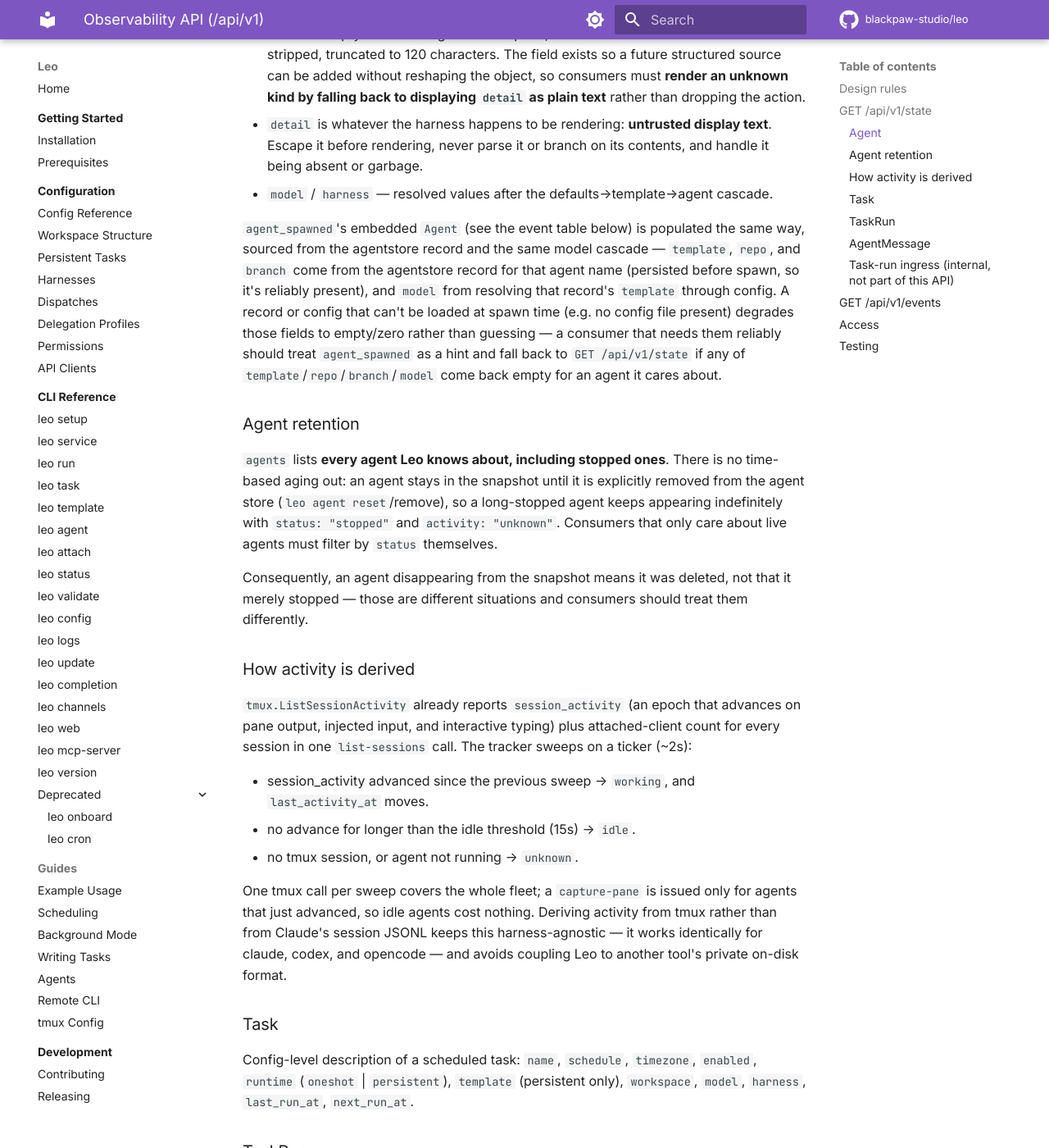
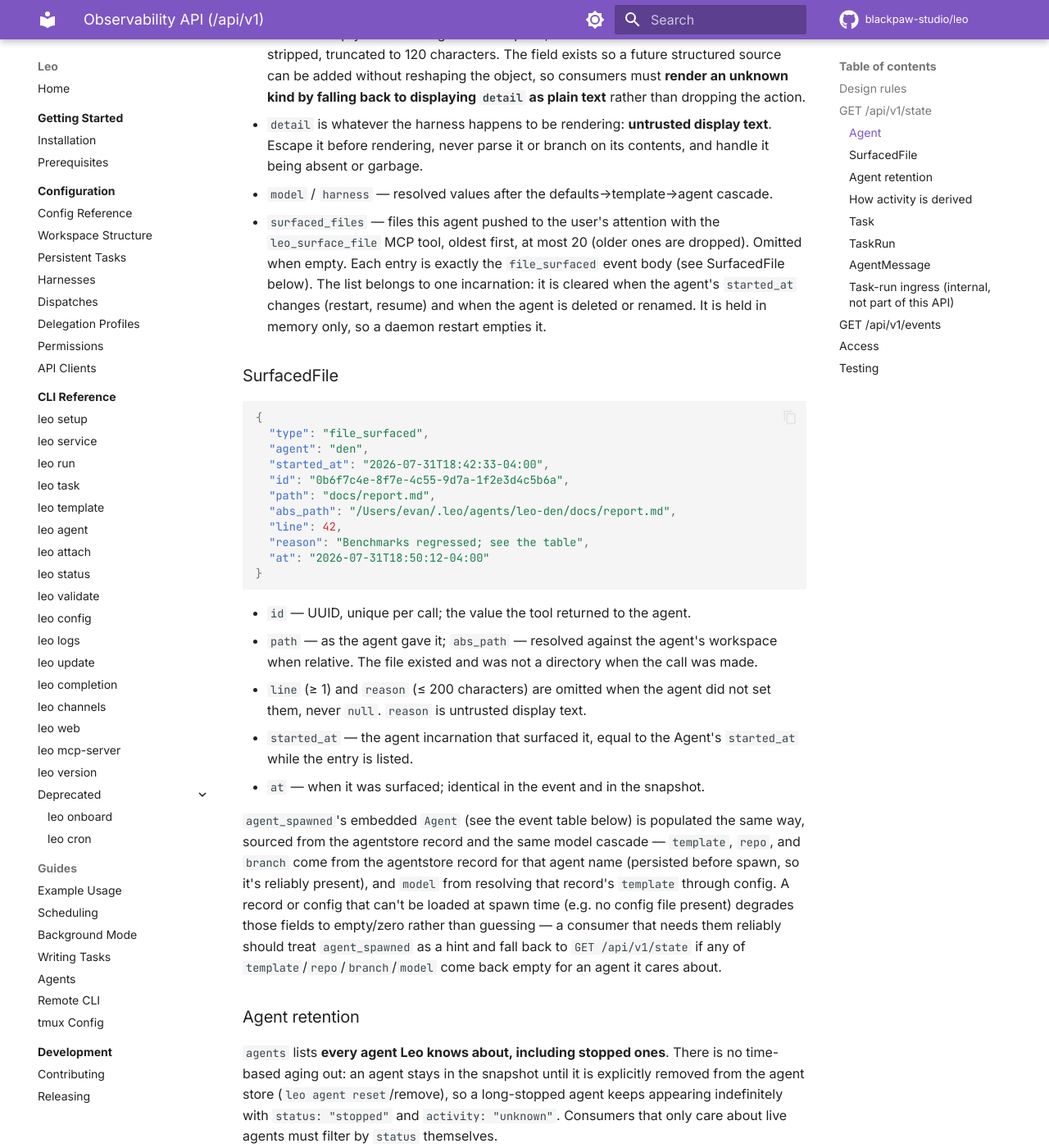
Before and after one commit to blackpaw-studio/leo, an MkDocs documentation site: the page built from docs/specs/2026-07-31-observability-api.md, in a window 1280 px wide and 1400 px high, scrolled down 2203 px. Shown: the whole window at 82% size. Built offline with MkDocs 1.6.1 and Material for MkDocs 9.7.7, drawn with Linux system fonts in a browser that asks for light colours; comment, search, counter and statistics services are not loaded; some of the changed text lies outside the part shown.

Commit message:
docs: leo_surface_file tool, file_surfaced event, surfaced_files state

````diff
--- a/docs/specs/2026-07-31-observability-api.md
+++ b/docs/specs/2026-07-31-observability-api.md
@@ -97,6 +97,37 @@ envelope.
     Escape it before rendering, never parse it or branch on its contents, and handle it
     being absent or garbage.
 - `model` / `harness` — resolved values after the defaults→template→agent cascade.
+- `surfaced_files` — files this agent pushed to the user's attention with the
+  `leo_surface_file` MCP tool, oldest first, at most 20 (older ones are dropped). Omitted
+  when empty. Each entry is exactly the `file_surfaced` event body (see SurfacedFile
+  below). The list belongs to one incarnation: it is cleared when the agent's
+  `started_at` changes (restart, resume) and when the agent is deleted or renamed. It is
+  held in memory only, so a daemon restart empties it.
+
+### SurfacedFile
+
+```json
+{
+  "type": "file_surfaced",
+  "agent": "den",
+  "started_at": "2026-07-31T18:42:33-04:00",
+  "id": "0b6f7c4e-8f7e-4c55-9d7a-1f2e3d4c5b6a",
+  "path": "docs/report.md",
+  "abs_path": "/Users/evan/.leo/agents/leo-den/docs/report.md",
+  "line": 42,
+  "reason": "Benchmarks regressed; see the table",
+  "at": "2026-07-31T18:50:12-04:00"
+}
+```
+
+- `id` — UUID, unique per call; the value the tool returned to the agent.
+- `path` — as the agent gave it; `abs_path` — resolved against the agent's workspace
+  when relative. The file existed and was not a directory when the call was made.
+- `line` (≥ 1) and `reason` (≤ 200 characters) are omitted when the agent did not set
+  them, never `null`. `reason` is untrusted display text.
+- `started_at` — the agent incarnation that surfaced it, equal to the Agent's
+  `started_at` while the entry is listed.
+- `at` — when it was surfaced; identical in the event and in the snapshot.
 
 `agent_spawned`'s embedded `Agent` (see the event table below) is populated the same way,
 sourced from the agentstore record and the same model cascade — `template`, `repo`, and
@@ -260,6 +291,7 @@ Event types:
 | `task_run_succeeded` | `TaskRun` |
 | `task_run_failed` | `TaskRun` (with `error`) |
 | `agent_message` | `from` (omitted if not an agent), `to` |
+| `file_surfaced` | a `SurfacedFile` (including `"type":"file_surfaced"`); its `at` is the surfacing time, not the publish time |
 
 A resume is represented as `agent_state_changed` with the new `status`; consumers key
 off `status`, not a distinct event name. `agent_stopped`'s `wake_on_message` carries the
````
Also changed, not shown: docs/configuration/dispatches.md (+6 -0 lines), internal/templates/skills/agent-management.md (+11 -0 lines).
